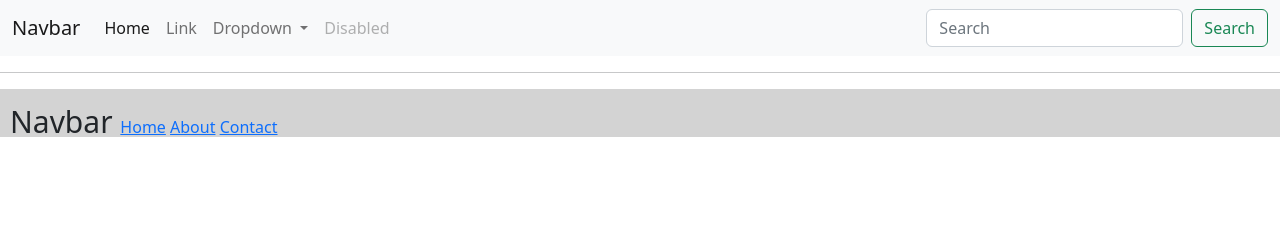
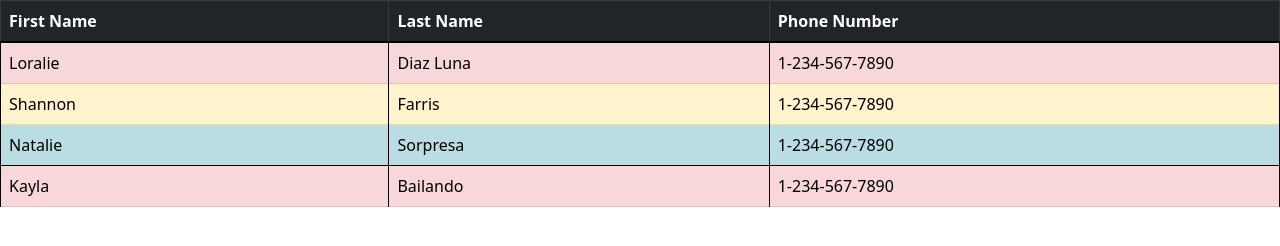
Before and after one commit to loraaliee01/MFW-9-19-22, a plain HTML site: page index.html in a window 1280 px wide. Drawn offline with nearby package versions, Linux system fonts and the light colour scheme.

Commit message:
prebreak

```diff
--- a/index.html
+++ b/index.html
@@ -3,71 +3,48 @@
 <head>
   <meta charset="UTF-8">
   <meta http-equiv="X-UA-Compatible" content="IE=edge">
-  <meta name="viewport" content="width=device-width, initial-scale=1.0">
-
+  <meta name="viewport"
+  content="width=device-width, initial-scale=1.0">
   <link href="https://cdn.jsdelivr.net/npm/bootstrap@5.2.2/dist/css/bootstrap.min.css" rel="stylesheet" integrity="sha384-Zenh87qX5JnK2Jl0vWa8Ck2rdkQ2Bzep5IDxbcnCeuOxjzrPF/et3URy9Bv1WTRi" crossorigin="anonymous">
-
-<link rel="stylesheet" a href="./style.css">
-<script defer src="./main.js"></script>
-
+</head>
+  <link rel="stylesheet" a href="./style.css">
   <title>Document</title>
 </head>
 <body>
-
-  <nav class="navbar navbar-expand-lg navbar-light bg-light">
-    <div class="container-fluid">
-      <a class="navbar-brand" href="#">Navbar</a>
-      <button class="navbar-toggler" type="button" data-bs-toggle="collapse" data-bs-target="#navbarSupportedContent" aria-controls="navbarSupportedContent" aria-expanded="false" aria-label="Toggle navigation">
-        <span class="navbar-toggler-icon"></span>
-      </button>
-      <div class="collapse navbar-collapse" id="navbarSupportedContent">
-        <ul class="navbar-nav me-auto mb-2 mb-lg-0">
-          <li class="nav-item">
-            <a class="nav-link active" aria-current="page" href="#">Home</a>
-          </li>
-          <li class="nav-item">
-            <a class="nav-link" href="#">Link</a>
-          </li>
-          <li class="nav-item dropdown">
-            <a class="nav-link dropdown-toggle" href="#" id="navbarDropdown" role="button" data-bs-toggle="dropdown" aria-expanded="false">
-              Dropdown
-            </a>
-            <ul class="dropdown-menu" aria-labelledby="navbarDropdown">
-              <li><a class="dropdown-item" href="#">Action</a></li>
-              <li><a class="dropdown-item" href="#">Another action</a></li>
-              <li><hr class="dropdown-divider"></li>
-              <li><a class="dropdown-item" href="#">Something else here</a></li>
-            </ul>
-          </li>
-          <li class="nav-item">
-            <a class="nav-link disabled">Disabled</a>
-          </li>
-        </ul>
-        <form class="d-flex">
-          <input class="form-control me-2" type="search" placeholder="Search" aria-label="Search">
-          <button class="btn btn-outline-success" type="submit">Search</button>
-        </form>
-      </div>
-    </div>
-  </nav>
-
   <script src="https://cdn.jsdelivr.net/npm/bootstrap@5.2.2/dist/js/bootstrap.bundle.min.js" integrity="sha384-OERcA2EqjJCMA+/3y+gxIOqMEjwtxJY7qPCqsdltbNJuaOe923+mo//f6V8Qbsw3" crossorigin="anonymous"></script>
 
+  <table class="table table-info table-hover table-bordered">
+    <thead>
+      <tr class="table-dark">
+        <th>First Name</th>
+        <th>Last Name</th>
+        <th>Phone Number</th>
+      </tr>
+    </thead>
+    <tbody class="table-group-divider">
+      <tr class="table-danger">
+        <td scope="col">Loralie</td>
+        <td scope="col">Diaz Luna</td>
+        <td scope="col">1-234-567-7890</td>
 
-  <hr>
-
-  <div class="bar closed">
-     <div class="logo">
-       navbar
-       <button class="burger">=</button>
-     </div>
-     <div class="links">
-       <a href="#">Home</a>
-       <a href="#">About</a>
-       <a href="#">Contact</a>
-     </div>
-  </div>
-
+      </tr>
+      <tr class="table-warning">
+        <td scope="row">Shannon</td>
+        <td>Farris</td>
+        <td>1-234-567-7890</td>
+      </tr>
+      <tr class="table-active">
+        <td scope="row">Natalie</td>
+        <td>Sorpresa</td>
+        <td>1-234-567-7890</td>
+      </tr>
+      <tr class="table-danger">
+        <td scope="row">Kayla</td>
+        <td>Bailando</td>
+        <td>1-234-567-7890</td>
+      </tr>
+    </tbody>
+  </table>
 
 </body>
 </html>
--- a/main.js
+++ /dev/null
@@ -1,6 +0,0 @@
-const burger = document.querySelector('.burger');
-  const bar = document.querySelector('.bar');
-
-  burger.addEventListener('click', () =>{
-    bar.classList.toggle('closed');
-  })
--- a/style.css
+++ b/style.css
@@ -1,38 +1,10 @@
-.bar{
-    background-color: lightgrey;
-    padding: 10px;
-    transition: all 1s ease;
-    height: 9rem;
-    overflow: hidden;
-  }
-  .logo {
-    font-size: 30px;
-    text-transform: capitalize;
-    display:flex;
-    justify-content: space-between;
-  }
-
-  .links a {
-    display: block;
-  }
-
-  .closed {
-    height: 3rem;
-    overflow: hidden;
-    transition: all 1s ease;
-  }
-
-  @media (min-width: 992px) {
-    .burger {
-      display: none;
-    }
-    .logo{
-        display: inline;
-    }
-    .links {
-        display: inline;
-    }
-    .links a {
-        display: inline;
-      }
-  }
+table {
+  width: 100%;
+}
+tr {
+  border: 1px solid #000;
+}
+td {
+  border: 1px solid #000;
+  padding: 5px;
+}
```
